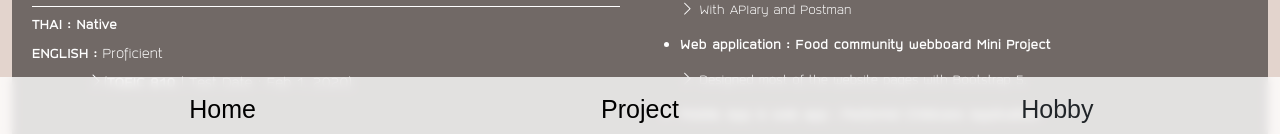
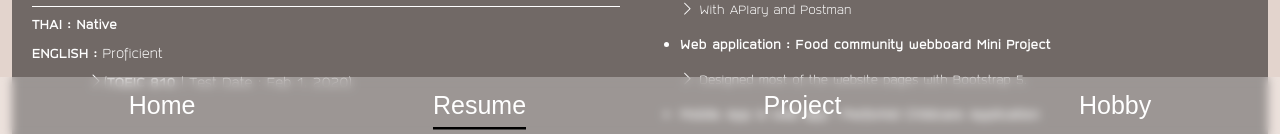
Before and after one commit to Appeleus/React_PortFolio_Appeleus, a React (Create React App) app: page /resume in a window 1280 px wide. Shown: the part 663-797 px from the top of the page. Built offline with nearby package versions, Linux system fonts and the light colour scheme.

Commit message:
Simplify Navbar UX
- Moved "Resume" Tab from Menu Hobby to Main Nav
- Update Navigation bar behavior for easier usage
Haven't cleaned up unused code yet, some got marked and testing and optimization will be required further.

```diff
--- a/src/navbar.css
+++ b/src/navbar.css
@@ -59,9 +59,9 @@
   height: 60px;
   font-size: 25px;
   font-weight: 200;
-  background-color: rgba(255, 255, 255, 0.8);
+  background-color: rgba(255, 255, 255, 0.3);
   backdrop-filter: blur(5px);
-  transition: padding-bottom 0.4s, background-color 0.3s, backdrop-filter 0.3s ease-in-out;
+  transition: background-color 0.3s, backdrop-filter 0.3s ease-in-out;
   transition-delay: 0.1s;
   z-index: 1000;
   text-align: center;
@@ -72,17 +72,19 @@
   display: block;
   width: 100%;
   text-decoration: none;
-  color: #000;
+  color: #fff;
   height: 100%;
+  transition: transform 0.2s ease-out;
 }
 
 .navbar a:hover {
-  color: #fff;
+  transform: translateY(-2px);
+  color: #cbcbcb;
 }
 
-.navbar:active, .navbar:hover {
-  padding-bottom: 75px;
-}
+/* .navbar:active, .navbar:hover {
+  padding-bottom: 0px;
+} */
 
 .navbar.scrolled {
   background-color: rgba(255, 255, 255, 0.8);
@@ -92,58 +94,85 @@
   /* Add transition for color */
 }
 
-.navbar ul {
+.navbar ul.menu-open  {
   list-style-type: none;
   display: flex;
   height: auto;
-  padding: 14px;
-  margin: 0px;
+  padding: 0px;
+  margin: 10px;
+  justify-content: space-around;
+  animation: fadeIn 0.25s ease-in;
+}
+
+.navbar ul:not(.menu-open) {
+  display: none;
+}
+
+.navbar ul.submenu.menu-open {
+  list-style-type: none;
+  display: flex;
+  height: auto;
+  padding: 0px;
+  margin: 10px;
   justify-content: space-around;
 }
 
+/* For Hobby Button*/
 .navbar li {
+  color: #fff;
   cursor: pointer;
+  transition: color 0.3s, transform 0.2s ease-out;
 }
 
 .navbar li:hover {
-  background-color: rgba(0, 0, 0, 0.5);
-  transition: background-color 0.3s ease-out;
-  color: #fff;
+  transform: translateY(-2px);
+  color: #cbcbcb;
 }
+/* Ends of Hobby button */
 
 .selected {
-  text-shadow: 0px 0 black, 0px 0 black, 0 0px black;
   color:#fff;
-  background:
-  linear-gradient(to right, rgb(0, 0, 0), rgb(0, 0, 0));
+  background: linear-gradient(to right, rgb(0, 0, 0), rgb(0, 0, 0));
   background-size: 100% 0.1em, 0 0.1em;
   background-position: 100% 100%, 0 100%;
   background-repeat: no-repeat;
   animation: fadeIn 0.3s ease;
 }
 
-.has-submenu {
+/* .has-submenu {
+  font-family: 'Quicksand', sans-serif;
+  color:#fff;
   position: relative;
   animation: fadeOut 0.3s;
 }
 
 .has-submenu .selected {
+  font-family: 'Quicksand', sans-serif;
   text-shadow: 0px 0 black, 0px 0 black, 0 0px black;
 }
 
 .submenu:not(:hover) {
   display: none;
+} */
 
-}
-
-.submenu {
+/* .submenu {
   position: absolute;
-  background-color: rgba(255, 255, 255, 0.8);
+  background-color: rgba(255, 255, 255, 0.3);
   list-style-type: none;
   bottom: 100%;
   width: 200px;
   animation: fadeIn 0.3s ease;
   backdrop-filter: blur(10px);
+} */
+
+
+@keyframes slide-left {
+  from {
+    margin-left: 100%;
+  }
+  to {
+    margin-left: 10px;
+  }
 }
 
 @keyframes fadeIn {
@@ -164,25 +193,45 @@
     opacity: 0;
   }
 }
-
-.submenu li a {
-  display: block;
-  width: 100%;
-  border-bottom: 2px solid #000; /* Add a horizontal line between items */
-  padding: 5%;
+.arrow-left {
+  width: 20px; /* Adjust width and height as needed */
+  height: auto;
+  background: url("https://www.svgrepo.com/show/486232/left-arrow-backup-2.svg") center/contain no-repeat;
+  filter: invert(1);
 }
 
-.submenu li:last-child {
-  border-bottom: none;
+.submenu ul {
+  display: none;
+  color: #fff;
+  /*border-bottom: 2px solid #000;  Add a horizontal line between items */
 }
 
+.navbar.submenu {
+  /* animation: fadeOut 0.3s, slide-right 0.3s ease; */
+  display: none;
+}
+
+.navbar.submenu.menu-open {
+  animation: fadeIn 0.5s, slide-left 0.5s ease-out;
+  display: flex;
+  background-color: transparent;
+  backdrop-filter: none;
+}
+
+/* .submenu li:last-child {
+  border-bottom: none;
+} */
+@media DISABLED {
+
 .has-submenu:hover .submenu {
-  font-weight: lighter;
+  /* font-weight: lighter; */
   /* Set font-weight to normal */
   display: flex;
   left: 50%;
   transform: translateX(-50%);
   flex-direction: column;
+}
+
 }
 
 /* SCROLL BAR WEBKIT*/
@@ -218,15 +267,17 @@
   background-color: rgba(0,0,0,0.8);
 }
 
-.navbar.submenu {
+/* .navbar.submenu {
+  display: none;
   background-color: transparent;
-}
+} */
 
 .navbar.animation a {
   color: #fff;
   /* Set text color to white on the animations page */
 }
 
+@media DISABLED {
 .navbar.animation .submenu {
   background-color: rgba(0, 0, 0, 0.8);
   /* Set a background color for the submenu on the animations page */
@@ -241,6 +292,7 @@
 
 .navbar.animation .submenu li:last-child {
   border-bottom: none;
+}
 }
 
 /* FOR ILLUSTRATION PAGE X NAVBAR*/
@@ -258,7 +310,7 @@
 .navbar.illustration a {
   color: #fff;
 }
-
+@media DISABLED {
 .navbar.illustration .submenu {
   background-color: rgba(0, 0, 0, 0.8);
 }
@@ -271,6 +323,7 @@
 .navbar.illustration .submenu li:last-child {
   border-bottom: none;
 }
+}
 
 .navbar.illustration.image-modal .active {
   backdrop-filter: blur(0px);
@@ -278,7 +331,7 @@
 
 /* FOR RESUME PAGE X NAVBAR*/
 
-.navbar.resume {
+/* .navbar.resume {
   background-color: transparent;
   color: #fff;
 }
@@ -298,4 +351,4 @@
 .navbar.resume .submenu li {
   border-bottom: 2px solid #fff;
   color: #ffffff;
-}
+} */
--- a/src/navbar.js
+++ b/src/navbar.js
@@ -26,6 +26,7 @@ const Navbar = () => {
     if (isAnimation) return 'Animation';
     if (isIllustration) return 'Illustration';
     if (isResume) return 'Resume';
+
     // Handle other cases or set a default value
     return '';
   };
@@ -60,43 +61,51 @@ const Navbar = () => {
 
   return (
     <>
-      <nav className={`navbar ${isScrolled ? 'scrolled' : ''}
-                      ${['Home', 'Project', 'Animation', 'Illustration', 'Resume'].find(page => location.pathname.includes(page.toLowerCase())) || ''}`}>
-        <ul>
+      <nav className={`navbar ${isScrolled ? 'scrolled' : ''}${['Home', 'Project', 'Animation', 'Illustration', 'Resume'].find(page => location.pathname.includes(page.toLowerCase())) || ''}`}>
+        <ul className={`${selectedItem.includes('Hobby') ? '' : 'menu-open'}`}>
           <li
-            className={`col-4 ${selectedItem === 'Home' ? 'selected' : ''}`}
+            className={`${selectedItem === 'Home' ? 'selected' : ''}`}
             onClick={() => handleItemClick('Home')}
           >
             <NavLink to="/home">Home</NavLink>
           </li>
           <li
-            className={`col-4 ${selectedItem === 'Project' ? 'selected' : ''}`}
+            className={selectedItem === 'Resume' ? 'selected' : ''}
+            onClick={() => handleItemClick('Resume')}
+          >
+            <NavLink to="/resume">Resume</NavLink>
+          </li>
+          <li
+            className={`${selectedItem === 'Project' ? 'selected' : ''}`}
             onClick={() => handleItemClick('Project')}
           >
             <NavLink to="/project">Project</NavLink>
           </li>
-          <li className="has-submenu col-4">
+          <li
+            className={`${selectedItem === '' ? 'menu-open' : ''}`}
+            onClick={() => handleItemClick(`Hobby ${getCurrentPageState()}`)}
+          >
             Hobby
-            <ul className="submenu">
-              <li
-                className={selectedItem === 'Animation' ? 'selected' : ''}
-                onClick={() => handleItemClick('Animation')}
-              >
-                <NavLink to="/animation">Animation</NavLink>
-              </li>
-              <li
-                className={selectedItem === 'Illustration' ? 'selected' : ''}
-                onClick={() => handleItemClick('Illustration')}
-              >
-                <NavLink to="/illustration">Illustration</NavLink>
-              </li>
-              <li
-                className={selectedItem === 'Resume' ? 'selected' : ''}
-                onClick={() => handleItemClick('Resume')}
-              >
-                <NavLink to="/resume">Resume</NavLink>
-              </li>
-              {/* <li
+          </li>
+        </ul>
+
+        <ul className={`navbar submenu ${selectedItem === `Hobby ${getCurrentPageState()}` ? 'menu-open' : ''}`}
+        >
+          <li className="arrow-left" onClick={() => handleItemClick(getCurrentPageState)}></li>
+          <li
+            className={selectedItem === 'Hobby Animation' ? 'selected' : ''}
+            onClick={() => handleItemClick('Animation')}
+          >
+            <NavLink to="/animation">Animation</NavLink>
+          </li>
+          <li
+            className={selectedItem === 'Hobby Illustration' ? 'selected' : ''}
+            onClick={() => handleItemClick('Illustration')}
+          >
+            <NavLink to="/illustration">Illustration</NavLink>
+          </li>
+
+          {/* <li
                 className={selectedItem === 'Instrument' ? 'selected' : ''}
                 onClick={() => handleItemClick('Instrument')}
               >
@@ -104,8 +113,7 @@ const Navbar = () => {
                   Instrument
                 </NavLink>
               </li> */}
-            </ul>
-          </li>
+
         </ul>
       </nav>
       <Routes>
```
